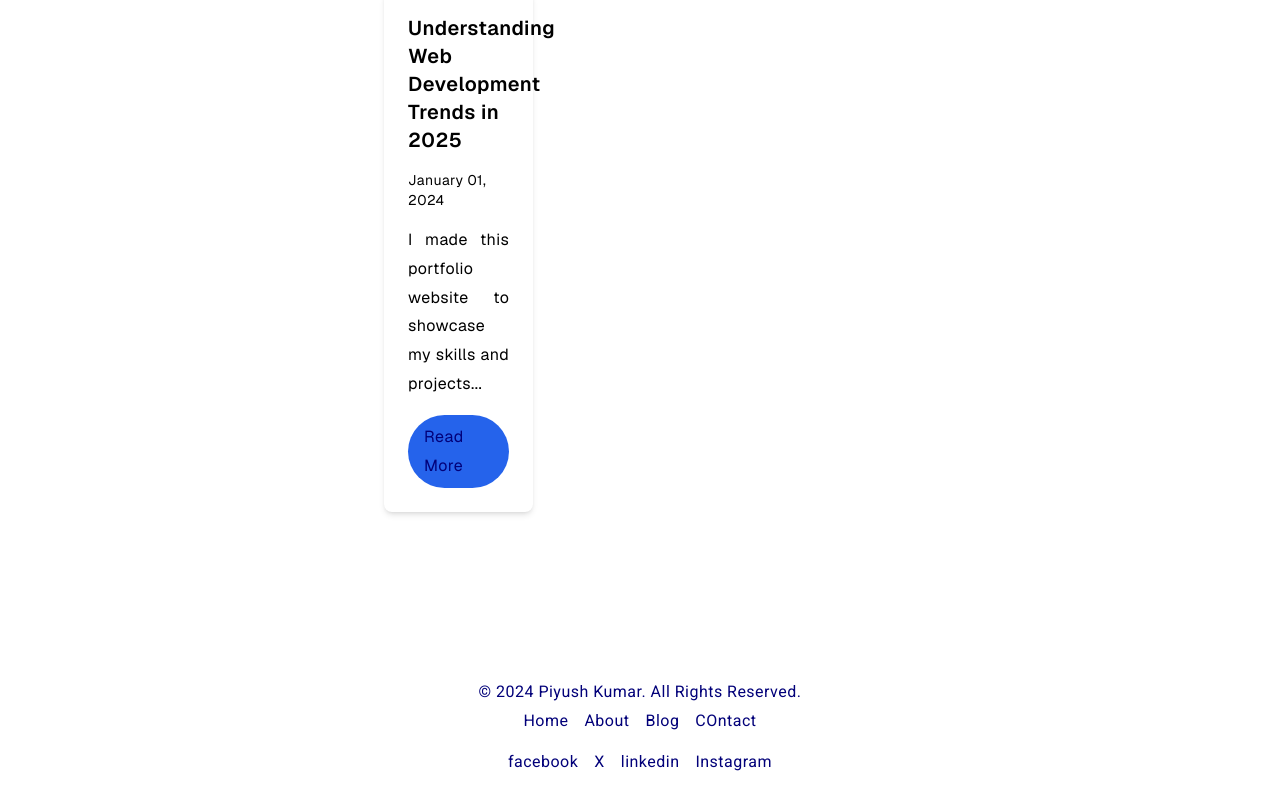
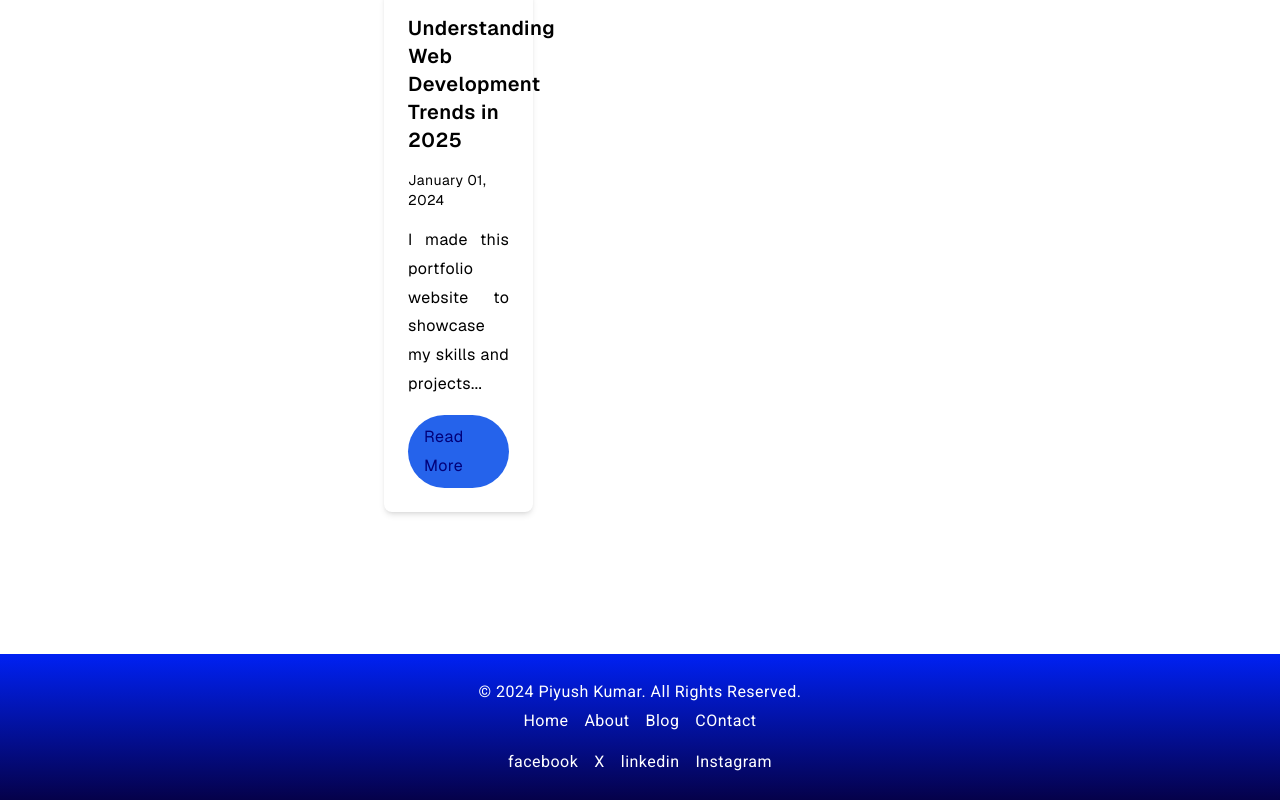
Before and after one commit to ipiyushkumar/Portfolio, a Next.js app: page /blogs in a window 1280 px wide. Shown: the part 266-1066 px from the top of the page. Built offline with nearby package versions, Linux system fonts and the light colour scheme.

Commit message:
made footer a gradient

```diff
--- a/src/components/footer.tsx
+++ b/src/components/footer.tsx
@@ -17,7 +17,7 @@ export default function Footer() {
   return (
     <div>
       {/* Footer Section */}
-      <footer className="py-6 mt-8 text-center">
+      <footer className="py-6 mt-8 text-center bg-gradient-to-b from-deepBlue5 to-deepBlue1 text-white">
         <div className="flex flex-col">
           <p>&copy; 2024 Piyush Kumar. All Rights Reserved.</p>
           <div className="footer-links space-x-4 mb-3">
@@ -28,7 +28,7 @@ export default function Footer() {
             ))}
           </div>
           <div className="social-links space-x-4">
-            {socialLinks.map((link, index)=>(
+            {socialLinks.map((link, index)=> (
               <Link href={link.link} key={index} target="_blank">
                 {link.name}
               </Link>
```
